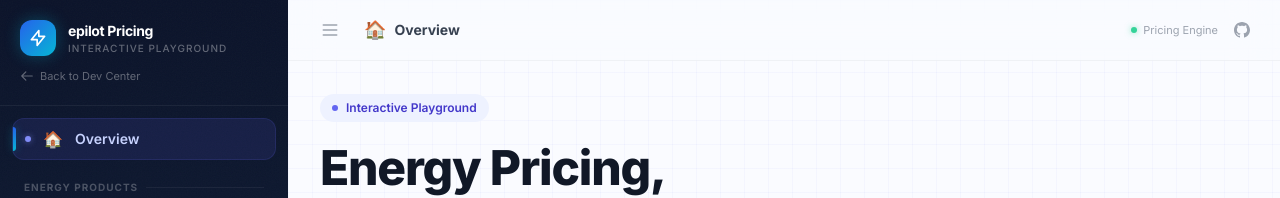
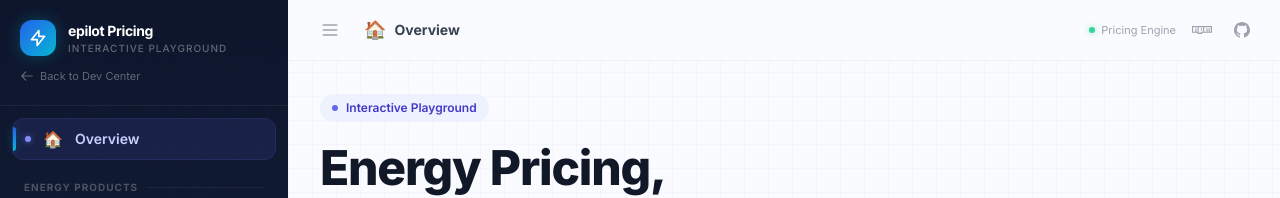
Before and after one commit to epilot-dev/pricing, a React (Vite) app in the folder demo/: page / in a window 1280 px wide. Shown: the top 198 px of the page. Built offline with nearby package versions, Linux system fonts and the light colour scheme.

Commit message:
update pricing demo

```diff
--- a/demo/src/App.tsx
+++ b/demo/src/App.tsx
@@ -78,7 +78,12 @@ const allSections = getAllSections();
 const isMobile = () => window.matchMedia('(max-width: 767px)').matches;
 
 export default function App() {
-  const [activeSection, setActiveSection] = useState('overview');
+  const getInitialSection = () => {
+    const hash = window.location.hash.replace('#', '');
+    return allSections.some((s) => s.id === hash) ? hash : 'overview';
+  };
+
+  const [activeSection, setActiveSection] = useState(getInitialSection);
   const [sidebarOpen, setSidebarOpen] = useState(() => !isMobile());
 
   useEffect(() => {
@@ -90,8 +95,20 @@ export default function App() {
     return () => mq.removeEventListener('change', handler);
   }, []);
 
+  useEffect(() => {
+    const onHashChange = () => {
+      const hash = window.location.hash.replace('#', '');
+      if (hash && allSections.some((s) => s.id === hash)) {
+        setActiveSection(hash);
+      }
+    };
+    window.addEventListener('hashchange', onHashChange);
+    return () => window.removeEventListener('hashchange', onHashChange);
+  }, []);
+
   const navigate = useCallback((id: string) => {
     setActiveSection(id);
+    window.history.pushState(null, '', `#${id}`);
     if (isMobile()) setSidebarOpen(false);
   }, []);
 
@@ -221,10 +238,22 @@ export default function App() {
               <span>Pricing Engine</span>
             </div>
             <a
+              href="https://www.npmjs.com/package/@epilot/pricing"
+              target="_blank"
+              rel="noopener noreferrer"
+              className="p-1.5 rounded-lg hover:bg-gray-100 text-gray-400 hover:text-gray-600 transition-colors"
+              title="@epilot/pricing on npm"
+            >
+              <svg className="w-5 h-5" fill="currentColor" viewBox="0 0 24 24">
+                <path d="M0 7.334v8h6.666v1.332H12v-1.332h12v-8H0zm6.666 6.664H5.334v-4H3.999v4H1.335V8.667h5.331v5.331zm4 0v1.336H8.001V8.667h5.334v5.332h-2.669v-.001zm12.001 0h-1.33v-4h-1.336v4h-1.335v-4h-1.33v4h-2.671V8.667h8.002v5.331zM10.665 10H12v2.667h-1.335V10z"/>
+              </svg>
+            </a>
+            <a
               href="https://github.com/epilot-dev/pricing"
               target="_blank"
               rel="noopener noreferrer"
               className="p-1.5 rounded-lg hover:bg-gray-100 text-gray-400 hover:text-gray-600 transition-colors"
+              title="Source on GitHub"
             >
               <svg className="w-4 h-4" fill="currentColor" viewBox="0 0 24 24">
                 <path d="M12 0c-6.626 0-12 5.373-12 12 0 5.302 3.438 9.8 8.207 11.387.599.111.793-.261.793-.577v-2.234c-3.338.726-4.033-1.416-4.033-1.416-.546-1.387-1.333-1.756-1.333-1.756-1.089-.745.083-.729.083-.729 1.205.084 1.839 1.237 1.839 1.237 1.07 1.834 2.807 1.304 3.492.997.107-.775.418-1.305.762-1.604-2.665-.305-5.467-1.334-5.467-5.931 0-1.311.469-2.381 1.236-3.221-.124-.303-.535-1.524.117-3.176 0 0 1.008-.322 3.301 1.23.957-.266 1.983-.399 3.003-.404 1.02.005 2.047.138 3.006.404 2.291-1.552 3.297-1.23 3.297-1.23.653 1.653.242 2.874.118 3.176.77.84 1.235 1.911 1.235 3.221 0 4.609-2.807 5.624-5.479 5.921.43.372.823 1.102.823 2.222v3.293c0 .319.192.694.801.576 4.765-1.589 8.199-6.086 8.199-11.386 0-6.627-5.373-12-12-12z"/>
```
